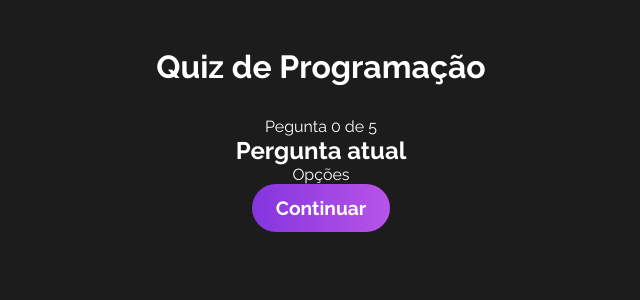
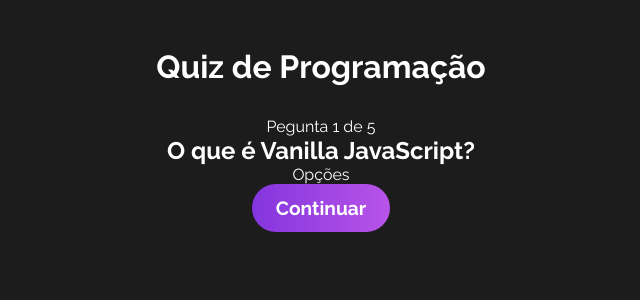
Before and after one commit to brenddamachado/Quiz, a React (Vite) app in the folder jogo/: page / in a window 1280 px wide. Both pictures are taken after a click on the button "Iniciar". Shown: the top 300 px of the page, without its empty margins (319-959 px from the left). Built offline with nearby package versions, Linux system fonts and the light colour scheme.

Commit message:
ajustando as question

```diff
--- a/jogo/src/App.jsx
+++ b/jogo/src/App.jsx
@@ -1,7 +1,7 @@
 
 import './App.css'
 import Welcome from './components/welcome/Welcome'
-import { useContext } from 'react'
+import { useContext, useEffect } from 'react'
 import { QuizContext } from './context/Quiz'
 import { Question } from './components/question/Question'
 
@@ -12,12 +12,17 @@ import { Question } from './components/question/Question'
 
 function App() {
 
-  const [quizStart, dispatch]  = useContext(QuizContext)
+  const [quizStart, dispatch] = useContext(QuizContext)
+
+  useEffect(()=>{
+    dispatch({type: "REORDER_QUESTIONS"});
+  },[]);
+
   return (
     <div className="App">
-    <h1>Quiz de Programação</h1>
-{quizStart.gameStage === 'Start' && <Welcome/>}
-{quizStart.gameStage === 'Playing' && <Question/>}
+      <h1>Quiz de Programação</h1>
+      {quizStart.gameStage === 'Start' && <Welcome />}
+      {quizStart.gameStage === 'Playing' && <Question />}
     </div>
   )
 }
--- a/jogo/src/components/question/Question.jsx
+++ b/jogo/src/components/question/Question.jsx
@@ -4,13 +4,13 @@ import { QuizContext } from '../../context/Quiz'
 
 export const Question = () => {
     const [quizStart, dispatch]  = useContext(QuizContext)
-console.log(quizStart)
+const pergunta = quizStart.questions[quizStart.currentQuestion ]
   return (
     <div id='question'>
         <p>
-            Pegunta {quizStart.currentQuestion} de {quizStart.questions.length}
+            Pegunta {quizStart.currentQuestion +1} de {quizStart.questions.length}
         </p>
-        <h2>Pergunta atual</h2>
+        <h2>{pergunta.question}</h2>
         <div id="options-container">
             <p>Opções</p>
         </div>
--- a/jogo/src/context/Quiz.jsx
+++ b/jogo/src/context/Quiz.jsx
@@ -1,4 +1,4 @@
-import { createContext, useReducer} from "react";
+import { createContext, useReducer } from "react";
 import questions from "../data/questions"
 
 const STAGES = ['Start', 'Playing', 'End']
@@ -8,24 +8,26 @@ const initialState = {
     questions,
     currentQuestion: 0,
 }
-const quizReducer = (state, action) =>{
-    console.log (state, action);
+const quizReducer = (state, action) => {
+    console.log(state, action);
 
     switch (action.type) {
         case 'CHANGE_STATE':
             return {
                 ...state,
-                 gameStage: STAGES[1],
+                gameStage: STAGES[1],
             };
-
-            default:
-                return state;
+        case "REORDER_QUESTIONS":
+           console.log("reorden")
+           return state;
+        default:
+            return state;
     }
 }
 
 export const QuizContext = createContext();
 
-export const QuizProvider =({ children }) => {
-const value = useReducer(quizReducer, initialState);
-   return <QuizContext.Provider value={value}>{children}</QuizContext.Provider>;
+export const QuizProvider = ({ children }) => {
+    const value = useReducer(quizReducer, initialState);
+    return <QuizContext.Provider value={value}>{children}</QuizContext.Provider>;
 };
```
